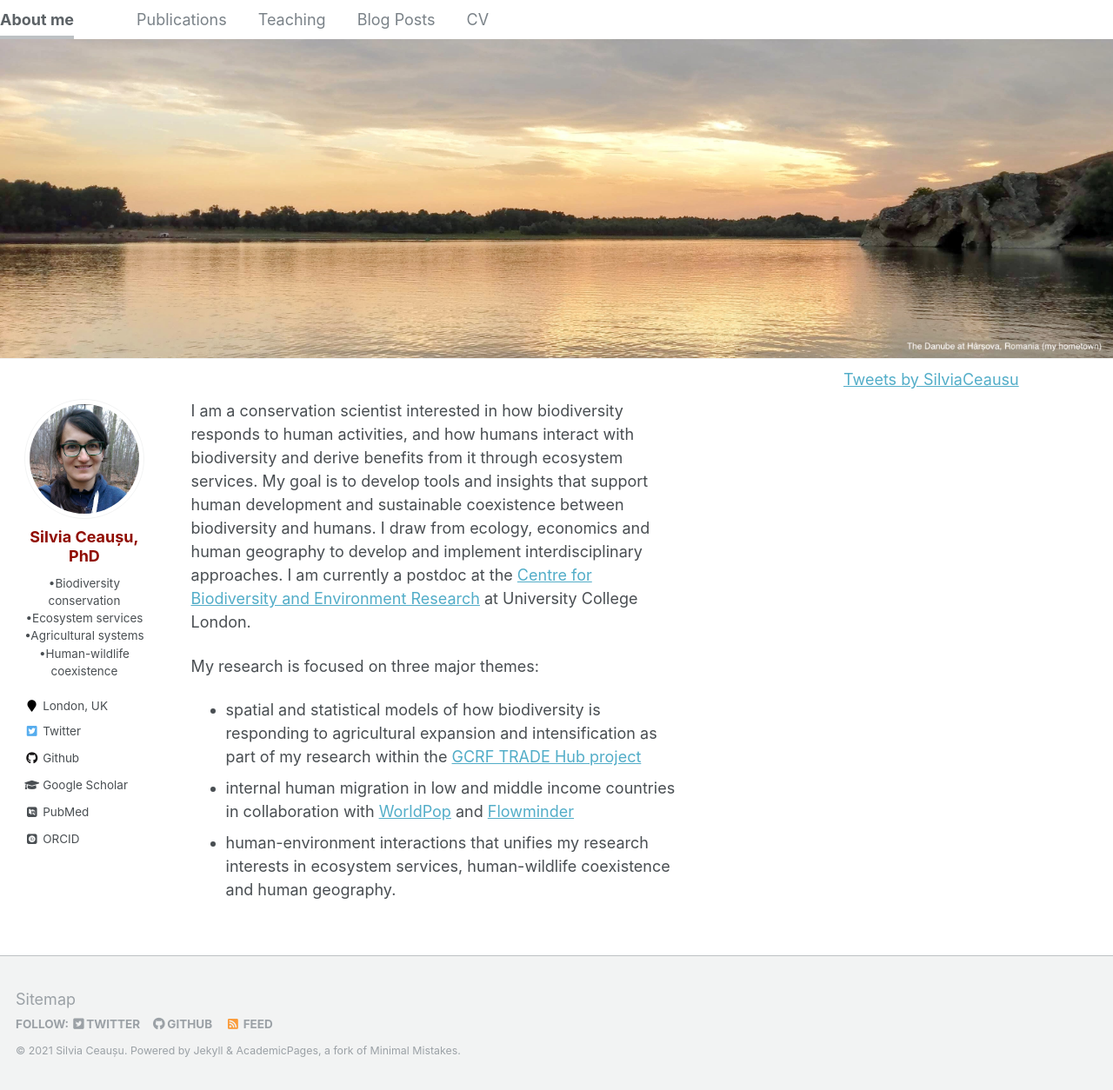
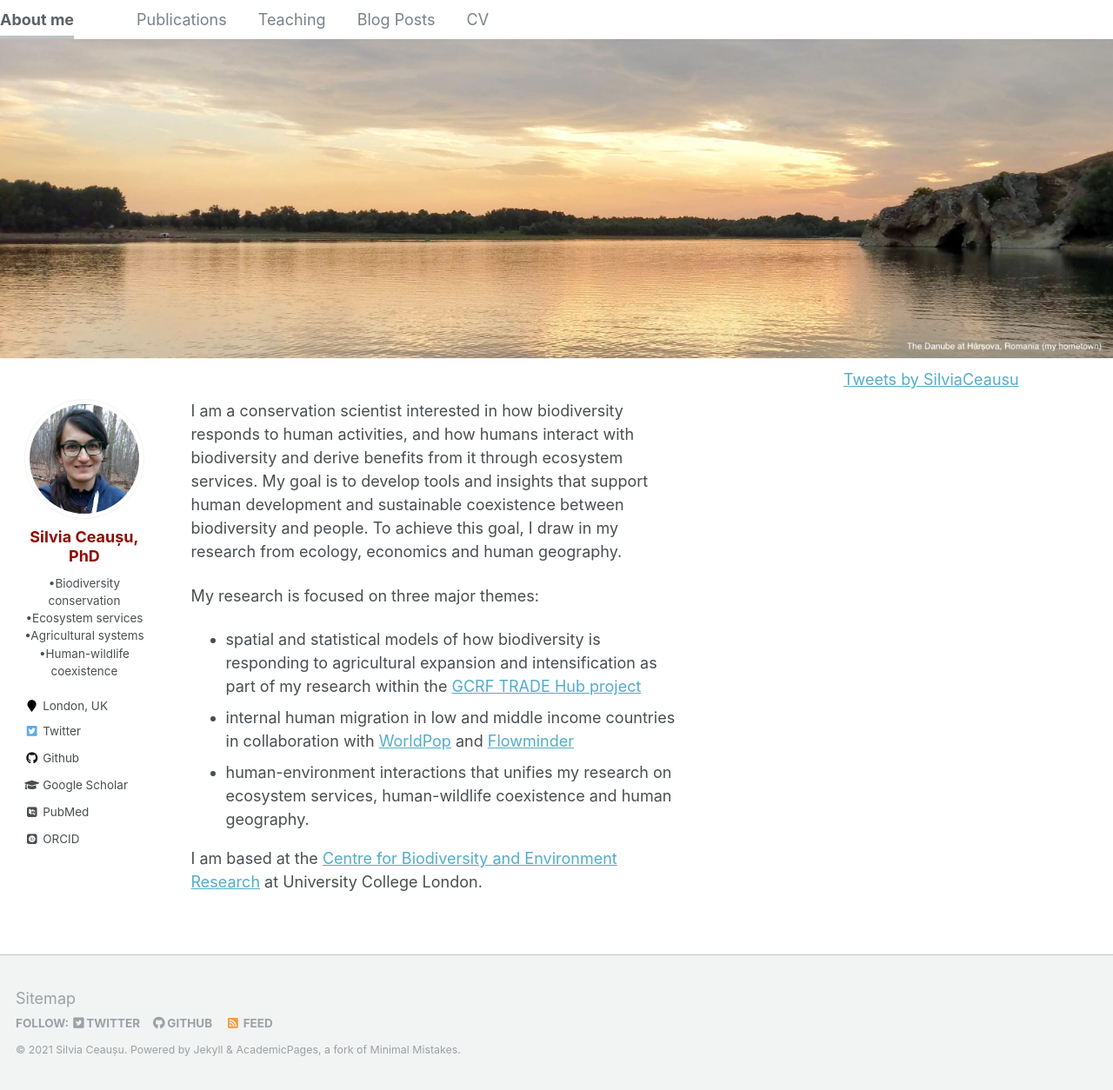
Before and after one commit to SilviaCeausu/SilviaCeausu.github.io, a Jekyll site: the page built from _pages/about.md, in a window 1280 px wide and 1254 px high. Shown: the whole window at 87% size. Built offline with Jekyll 4.4.1, drawn with Linux system fonts in a browser that asks for light colours; some web fonts are replaced; comment, search, counter and statistics services are not loaded.

Commit message:
Update about.md
Updated profile

```diff
--- a/_pages/about.md
+++ b/_pages/about.md
@@ -8,10 +8,12 @@ redirect_from:
   - /about.html
 ---
 
-I am a conservation scientist interested in how biodiversity responds to human activities, and how humans interact with biodiversity and derive benefits from it through ecosystem services. My goal is to develop tools and insights that support human development and sustainable coexistence between biodiversity and humans. I draw from ecology, economics and human geography to develop and implement interdisciplinary approaches. I am currently a postdoc at the [Centre for Biodiversity and Environment Research](https://www.ucl.ac.uk/biosciences/departments/genetics-evolution-and-environment/research/centre-biodiversity-and-environment-research-cber) at University College London.
+I am a conservation scientist interested in how biodiversity responds to human activities, and how humans interact with biodiversity and derive benefits from it through ecosystem services. My goal is to develop tools and insights that support human development and sustainable coexistence between biodiversity and people. To achieve this goal, I draw in my research from ecology, economics and human geography.
 
  My research is focused on three major themes:
 
 * spatial and statistical models of how biodiversity is responding to agricultural expansion and intensification as part of my research within the [GCRF TRADE Hub project](https://tradehub.earth/)
 * internal human migration in low and middle income countries in collaboration with [WorldPop](https://www.worldpop.org/) and [Flowminder](https://www.flowminder.org/)
-* human-environment interactions that unifies my research interests in ecosystem services, human-wildlife coexistence and human geography.
+* human-environment interactions that unifies my research on ecosystem services, human-wildlife coexistence and human geography.
+
+I am based at the [Centre for Biodiversity and Environment Research](https://www.ucl.ac.uk/biosciences/departments/genetics-evolution-and-environment/research/centre-biodiversity-and-environment-research-cber) at University College London.
```
